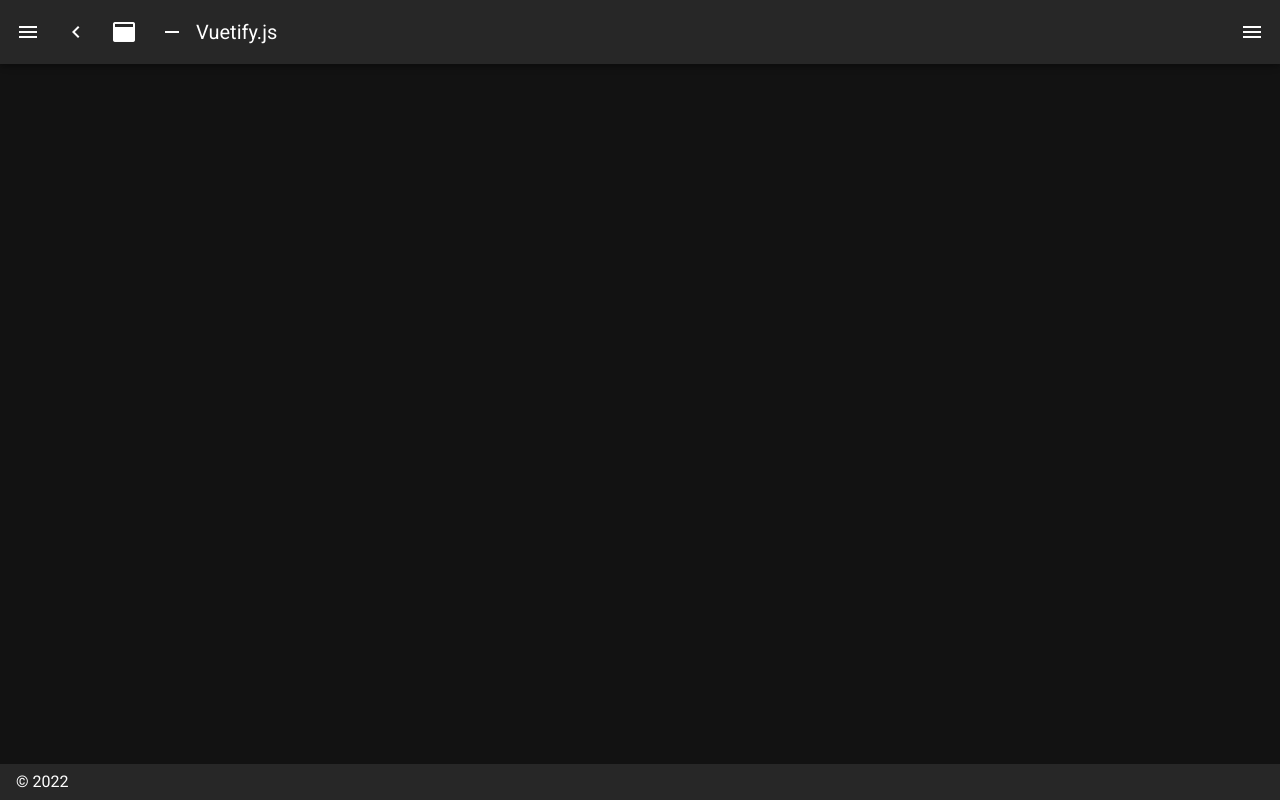
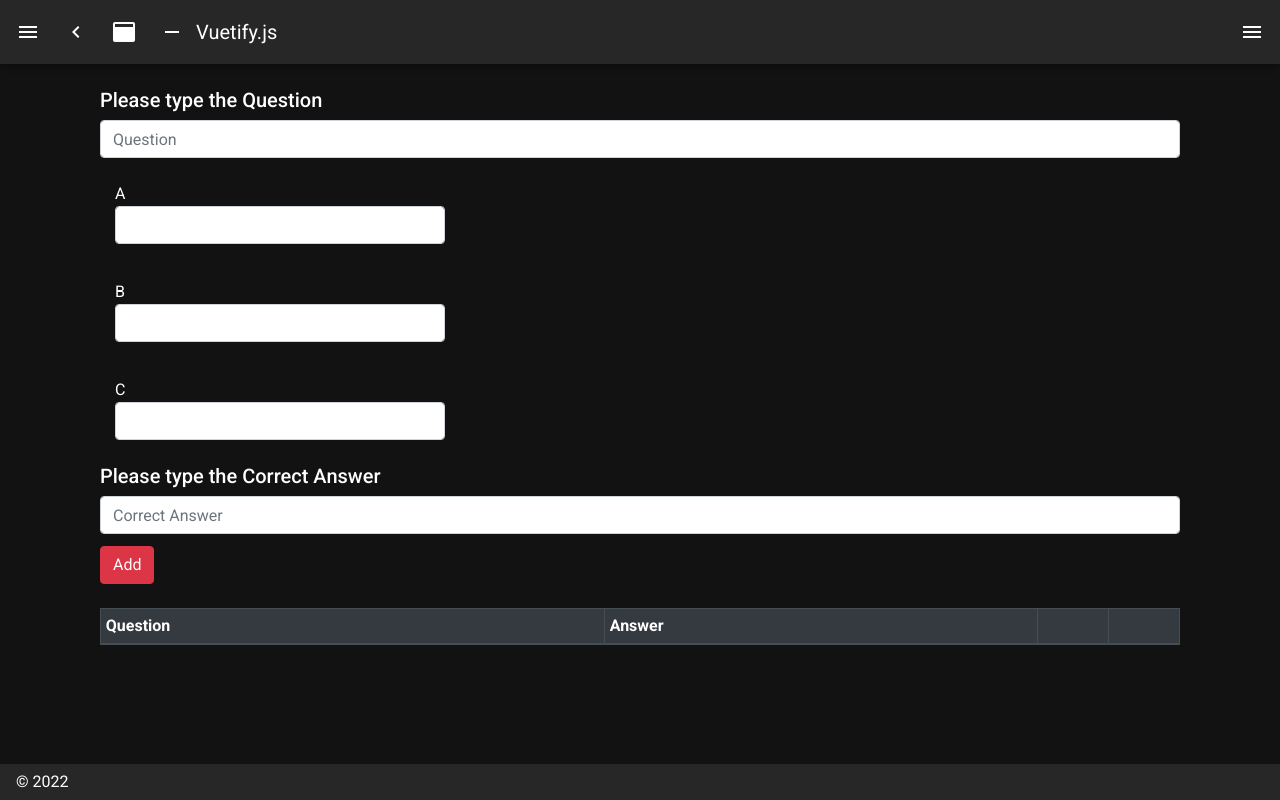
Before and after one commit to CherryMinguito/final_exam_bsit4a, a Nuxt app: page /Questionnaire in a window 1280 px wide. Before the commit this address had no page. Built offline with nearby package versions, Linux system fonts and the light colour scheme.

Commit message:
Final_Exam

```diff
--- a/layouts/default.vue
+++ b/layouts/default.vue
@@ -106,6 +106,11 @@ export default {
           icon: 'mdi-chart-bubble',
           title: 'Inspire',
           to: '/inspire'
+        },
+        {
+          icon: '',
+          title: 'Questionnaire',
+          to: 'questionnaire'
         }
       ],
       miniVariant: false,
--- /dev/null
+++ b/pages/Questionnaire.vue
@@ -0,0 +1,77 @@
+<template>
+    <div>
+        <meta charset="utf-8">
+        <meta name="viewport" content="width=device-width, initial-scale=1">
+        <link rel="stylesheet" href="https://cdn.jsdelivr.net/npm/bootstrap@4.6.2/dist/css/bootstrap.min.css">
+
+
+
+        <div class="container">
+
+            <h5>Please type the Question</h5>
+            <input v-model="item.question" placeholder="Question" type="text" class="form-control mb-3">
+            <div class="col-md-4">A<input v-model="item.a" type="text" class="form-control mb-3"></div>
+            <div class="col-md-4">B<input v-model="item.b" type="text" class="form-control mb-3"></div>
+            <div class="col-md-4">C<input v-model="item.c" type="text" class="form-control mb-3"></div>
+            <h5>Please type the Correct Answer</h5>
+            <input v-model="item.answer" placeholder="Correct Answer" type="text" class="form-control mb-3">
+            <div class="button">
+                <button class="btn btn-danger" @click="addItem">Add<i class="fa fa-user"></i></button>
+            </div>
+        </div>
+        <div class="container">
+            <table class="table table-striped table-bordered table-sm bg-light text-dark">
+                <thead class="thead-dark">
+
+                    <th>Question</th>
+                    <th>Answer</th>
+                    <th></th>
+                    <th></th>
+                </thead>
+                <tr v-for="item in items" :key="item.number">
+                    <td>
+                        <input v-if="item.edit" v-model="item.question" type="text" @keyup.enter="item.edit = !item.edit">
+                        <span v-else>{{item.question}} </span>
+                    </td>
+                    <td>
+                        <input v-if="item.edit" v-model="item.answer" type="text" @keyup.enter="item.edit = !item.edit" disabled>
+                        <span v-else> </span>
+                    </td>
+                    <td>
+                        <button class="btn btn-success" @click="item.edit = !item.edit">Edit</button>
+                    </td>
+                    <td>
+                        <button class="btn btn-secondary" @click="removeItem(item)">Delete</button>
+                    </td>
+                    <td>
+                        <button class="btn btn-success" @click="item.edit = !item.edit">Show</button>
+                    </td>
+                </tr>
+            </table>
+        </div>
+    </div>
+</template>
+<script src="https://cdn.jsdelivr.net/npm/jquery@3.6.1/dist/jquery.slim.min.js"></script>
+<script src="https://cdn.jsdelivr.net/npm/popper.js@1.16.1/dist/umd/popper.min.js"></script>
+<script src="https://cdn.jsdelivr.net/npm/bootstrap@4.6.2/dist/js/bootstrap.bundle.min.js"></script>
+<script>
+export default{
+        data(){
+            return {
+                item: {question: "", a: "", b: "", c: "", answer: "", edit: false},
+                items: []
+            }
+        },
+        methods:{
+            addItem(){
+                this.items.push({
+                    question:this.item.question, a:this.item.a, b:this.item.b, c:this.item.c, answer:this.item.answer, edit: false
+                });
+                this.item = [];
+            },
+            removeItem(index){
+                this.items.splice(index, 1)
+            }
+        }
+    }
+</script>
```
